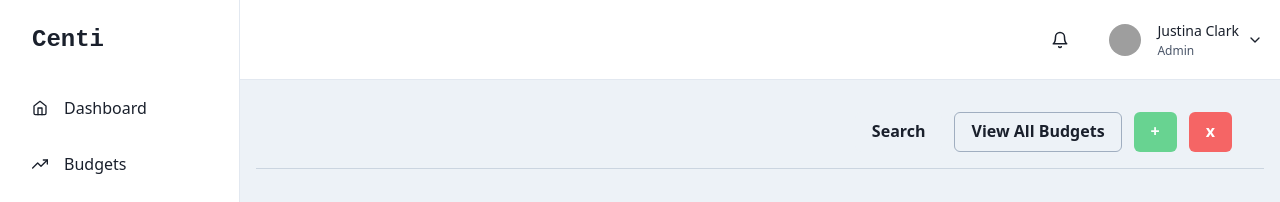
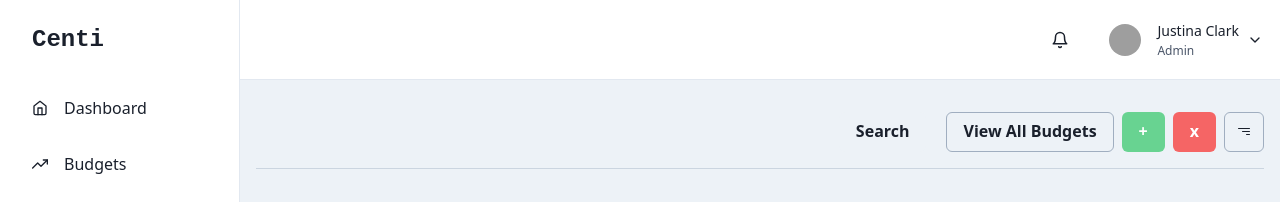
Before and after one commit to Nicanor008/centi, a React (Vite) app in the folder frontend-client/: page /budget/items/1 in a window 1280 px wide. Shown: the top 202 px of the page. Built offline with nearby package versions, Linux system fonts and the light colour scheme; no server answers; grey boxes are pictures that could not be loaded.

Commit message:
Update styling on filters button

```diff
--- a/frontend-client/src/Pages/Apps/Budget/UserBudgets/BudgetItems/index.jsx
+++ b/frontend-client/src/Pages/Apps/Budget/UserBudgets/BudgetItems/index.jsx
@@ -20,6 +20,7 @@ import { useEffect, useState } from "react";
 import { useNavigate, useParams } from "react-router-dom";
 import axios from "axios";
 import { FaEdit, FaEllipsisV, FaTrash } from "react-icons/fa";
+import { BsFilterRight } from "react-icons/bs";
 
 function ViewUserBudgetItems() {
   const navigate = useNavigate();
@@ -134,7 +135,7 @@ function ViewUserBudgetItems() {
           </Flex>
         </Flex>
 
-        <Flex mr={[0, 8]}>
+        <Flex gap={2} alignItems="center">
           <Button mr={3}>Search</Button>
           <Button
             border="1px solid"
@@ -144,7 +145,6 @@ function ViewUserBudgetItems() {
             View All Budgets
           </Button>
           <Button
-            mx={3}
             bg="green.300"
             color="white"
             onClick={() =>
@@ -167,6 +167,14 @@ function ViewUserBudgetItems() {
             onClick={() => deleteBudget(budget)}
           >
             x
+          </Button>
+          <Button
+            border="1px solid"
+            borderColor="gray.400"
+            p={0}
+            _hover={{ borderColor: "gray.400" }}
+          >
+            <BsFilterRight cursor="pointer" />
           </Button>
         </Flex>
       </Flex>
--- a/frontend-client/src/Pages/Apps/Budget/UserBudgets/Budgets/View/index.jsx
+++ b/frontend-client/src/Pages/Apps/Budget/UserBudgets/Budgets/View/index.jsx
@@ -85,7 +85,7 @@ function ViewUserBudgets() {
           </Flex>
         </Flex>
 
-        <Flex alignItems="center" gap={3}>
+        <Flex alignItems="center" gap={2}>
           <Button mr={3}>Search</Button>
           <Button
             bg="red.400"
@@ -94,9 +94,14 @@ function ViewUserBudgets() {
           >
             Create Budget
           </Button>
-          {/* <Button> */}
-          <BsFilterRight size={20} cursor="pointer" />
-          {/* </Button> */}
+          <Button
+            border="1px solid"
+            borderColor="gray.400"
+            p={0}
+            _hover={{ borderColor: "gray.400" }}
+          >
+            <BsFilterRight cursor="pointer" />
+          </Button>
         </Flex>
       </Flex>
       <Flex alignItems="center" justifyContent="space-between">
```
